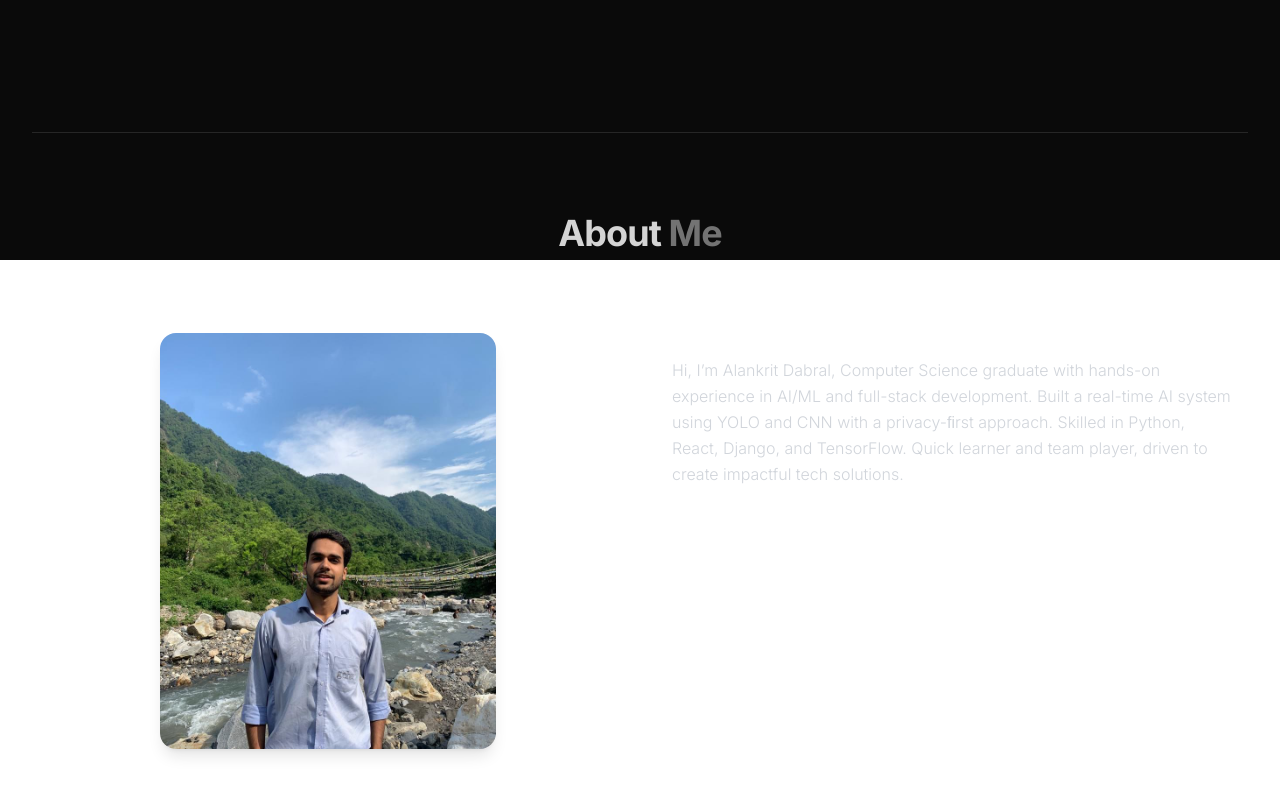
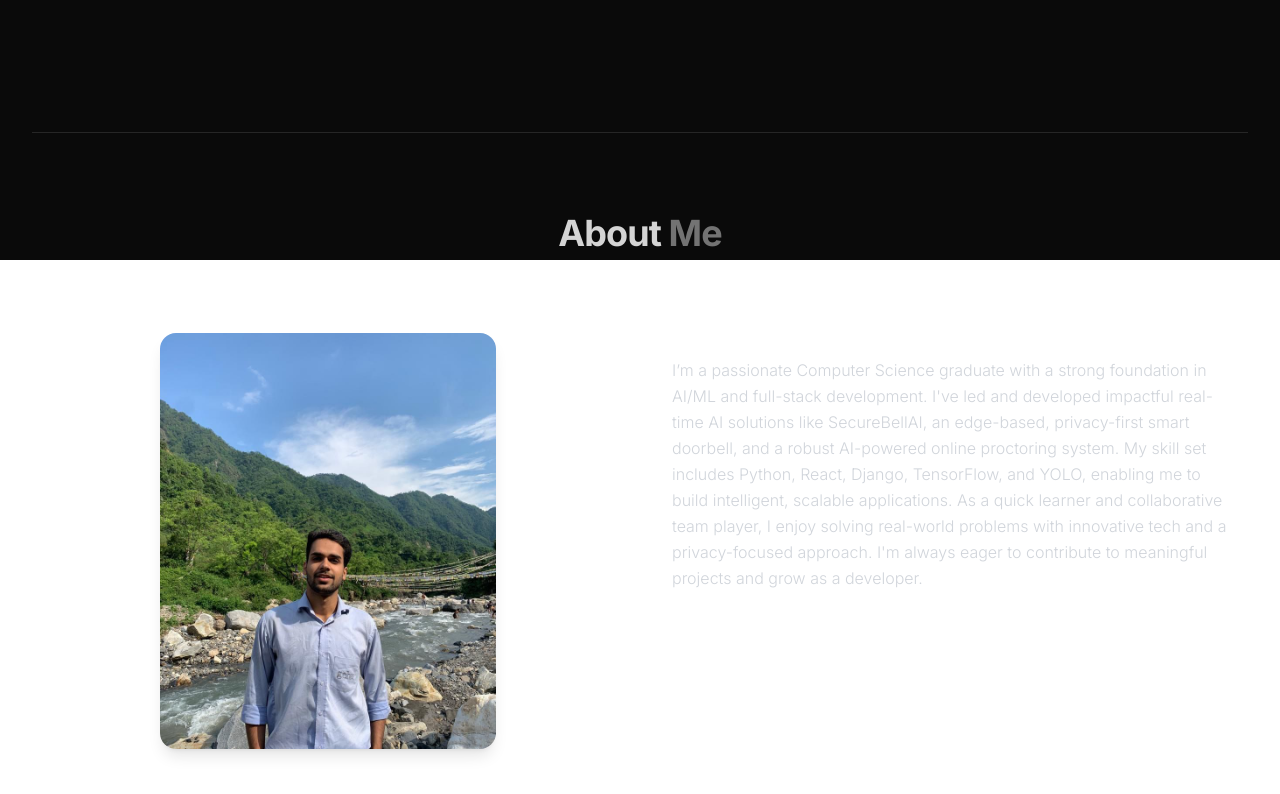
Before and after one commit to alankritdabral/Portfolio, a React (Vite) app: page / in a window 1280 px wide. Shown: the part 540-1334 px from the top of the page. Built offline with nearby package versions, Linux system fonts and the light colour scheme.

Commit message:
Update index.js

```diff
--- a/src/constants/index.js
+++ b/src/constants/index.js
@@ -4,9 +4,7 @@ import project3 from "../assets/projects/project-3.jpg";
 
 export const HERO_CONTENT = `Hello! I’m a final-semester student with a strong passion for web development and AI/ML. I’ve gained hands-on experience in technologies such as React.js, Django, MySql. My goal is to become a skilled full-stack app developer, capable of building dynamic, user-friendly web applications. As I approach the completion of my degree, I’m excited to apply my knowledge in both front-end and back-end development to create efficient solutions and contribute to projects that push technological innovation and enhance user experiences.`;
 
-export const ABOUT_TEXT = `Hi, I’m Alankrit Dabral, Computer Science graduate with hands-on experience in AI/ML and full-stack development. Built a real-time AI system
-using YOLO and CNN with a privacy-ﬁrst approach. Skilled in Python, React, Django, and TensorFlow. Quick learner and
-team player, driven to create impactful tech solutions.`;
+export const ABOUT_TEXT = `I’m a passionate Computer Science graduate with a strong foundation in AI/ML and full-stack development. I've led and developed impactful real-time AI solutions like SecureBellAI, an edge-based, privacy-first smart doorbell, and a robust AI-powered online proctoring system. My skill set includes Python, React, Django, TensorFlow, and YOLO, enabling me to build intelligent, scalable applications. As a quick learner and collaborative team player, I enjoy solving real-world problems with innovative tech and a privacy-focused approach. I'm always eager to contribute to meaningful projects and grow as a developer.`;
 
 export const EXPERIENCES = [
   {
```
